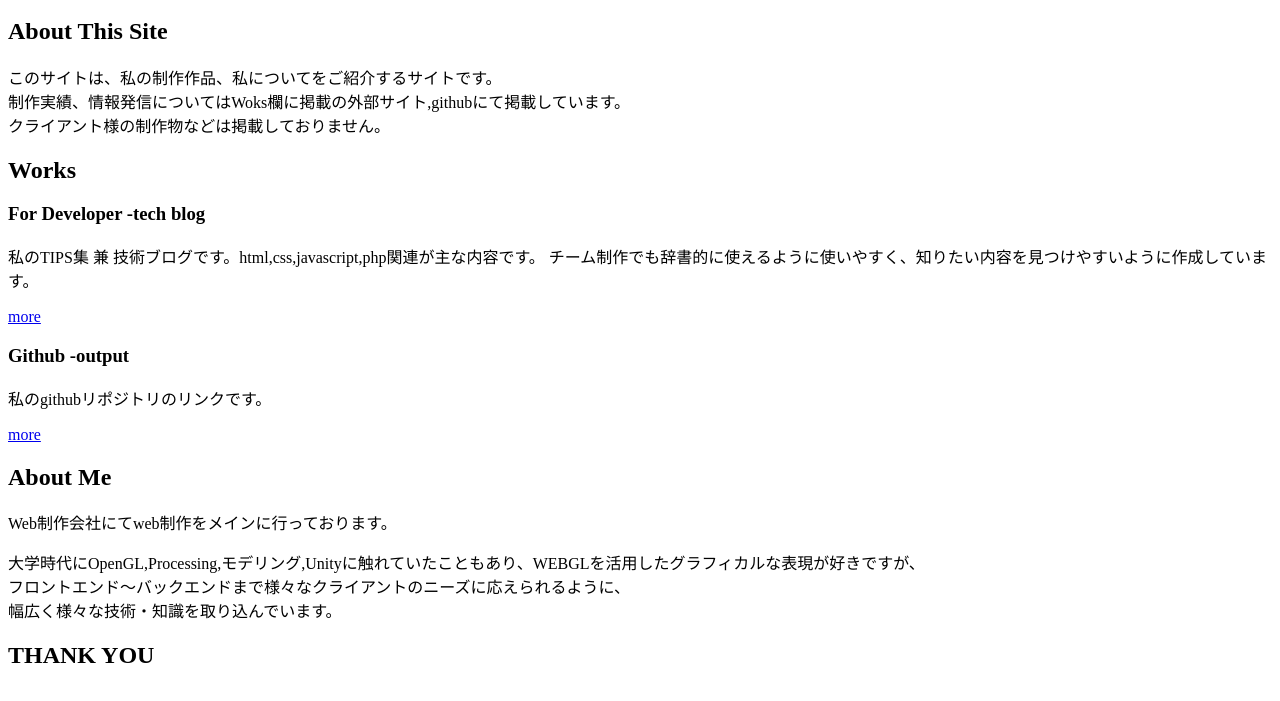
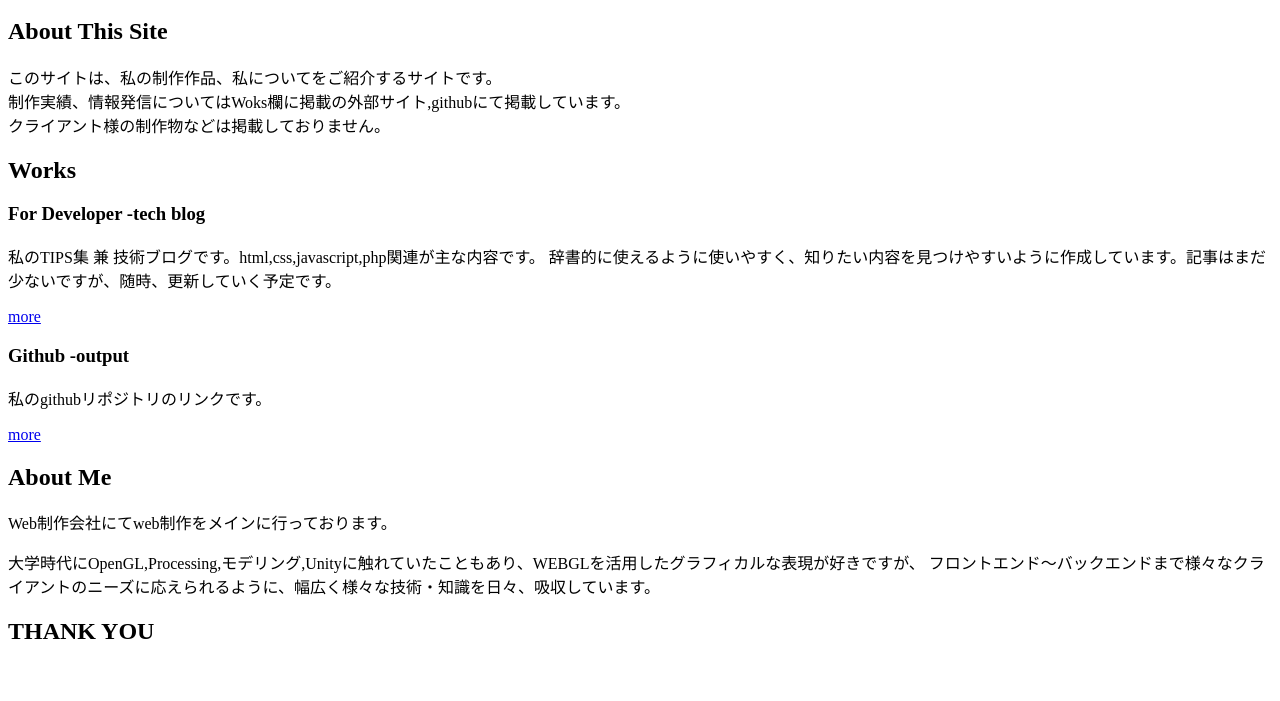
Before and after one commit to anx234/portfolio, a website: page src/index.html in a window 1280 px wide. Shown: the part 87-788 px from the top of the page. Drawn offline with Linux system fonts and the light colour scheme.

Commit message:
文章変更

```diff
--- a/src/index.html
+++ b/src/index.html
@@ -67,7 +67,7 @@
 							<div class="bl_works_body">
 								<p class="bl_centence">
 									私のTIPS集 兼 技術ブログです。html,css,javascript,php関連が主な内容です。
-									チーム制作でも辞書的に使えるように使いやすく、知りたい内容を見つけやすいように作成しています。
+									辞書的に使えるように使いやすく、知りたい内容を見つけやすいように作成しています。記事はまだ少ないですが、随時、更新していく予定です。
 								</p>
 								<div class="bl_works_btnWrapper">
 									<a class="el_button" href="#">more</a>
@@ -103,8 +103,8 @@
 					<p class="el_centence">
 						Web制作会社にてweb制作をメインに行っております。
 					</p>
-					<p class="el_centence">大学時代にOpenGL,Processing,モデリング,Unityに触れていたこともあり、WEBGLを活用したグラフィカルな表現が好きですが、<br>
-						フロントエンド〜バックエンドまで様々なクライアントのニーズに応えられるように、<br>幅広く様々な技術・知識を取り込んでいます。
+					<p class="el_centence">大学時代にOpenGL,Processing,モデリング,Unityに触れていたこともあり、WEBGLを活用したグラフィカルな表現が好きですが、
+						フロントエンド〜バックエンドまで様々なクライアントのニーズに応えられるように、幅広く様々な技術・知識を日々、吸収しています。
 					</p>
 				</div>
 
```
